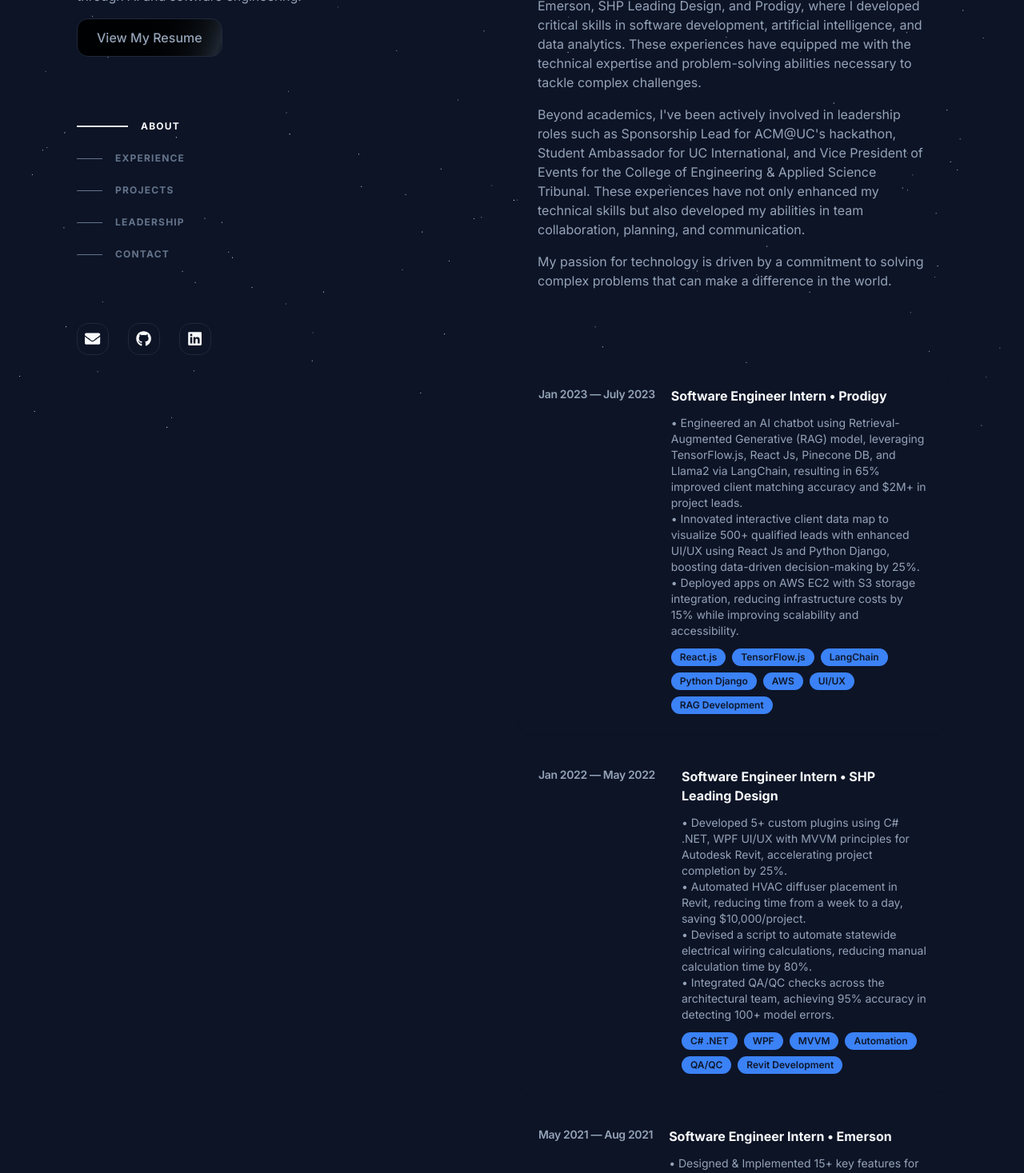
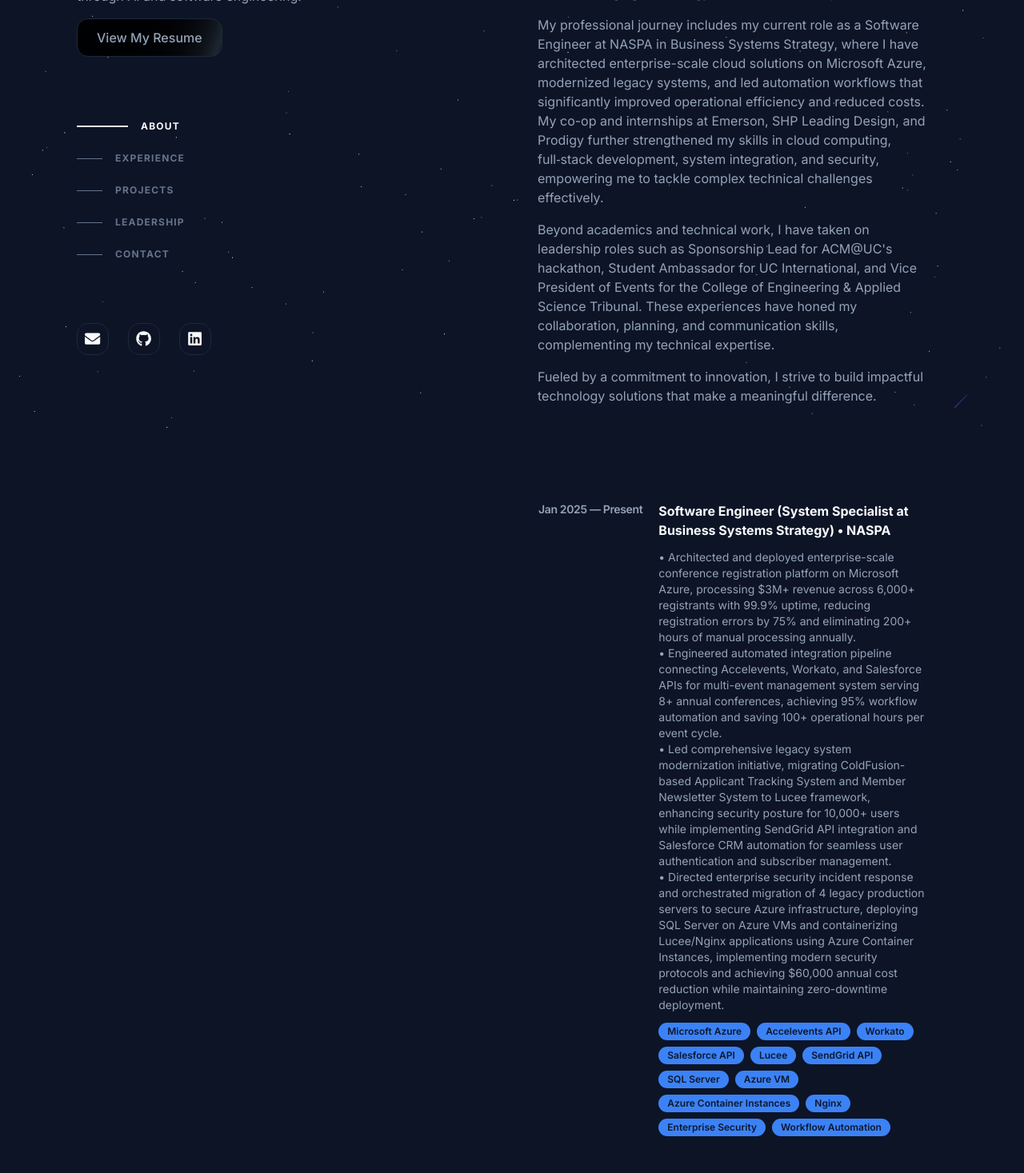
Before and after one commit to haneesha2018/eportfolio, a Next.js app: page / in a window 1280 px wide. Shown: the part 260-1727 px from the top of the page at 80% size. Built offline with nearby package versions, Linux system fonts and the light colour scheme.

Commit message:
Enhance About and ExpCards components with updated descriptions, improved clarity, and added current role details

```diff
--- a/components/About.tsx
+++ b/components/About.tsx
@@ -15,22 +15,23 @@
           About
         </h2>
       </div>
-      <div className="flex flex-col gap-4">
+    <div className="flex flex-col gap-4">
       <p className="text-start text-muted-foreground lg:px-6">
-        Hello! I'm <BoldT>Haneesha Dushara</BoldT>, a recent Computer Science graduate with a bachelor's degree from the University of Cincinnati. With a 3.9 GPA and over 1.5 years of professional full-time internship experience, I'm a continuous and curious learner.
+        Hello! I'm <BoldT>Haneesha Dushara</BoldT>, a recent Computer Science graduate from the University of Cincinnati with a 3.9 GPA and nearly 2.5 years of combined professional experience — including <BoldT>8 months in a full-time Software Engineer role</BoldT> and <BoldT>1 year 8 months across 5 semesters of co-op technical internships</BoldT>. I am a continuous and curious learner passionate about leveraging technology to solve real-world problems.
       </p>
 
       <p className="text-start text-muted-foreground lg:px-6">
-        My professional journey includes full-time internships at Emerson, SHP Leading Design, and Prodigy, where I developed critical skills in software development, artificial intelligence, and data analytics. These experiences have equipped me with the technical expertise and problem-solving abilities necessary to tackle complex challenges.
+        My professional journey includes my current role as a Software Engineer at NASPA in Business Systems Strategy, where I have architected enterprise-scale cloud solutions on Microsoft Azure, modernized legacy systems, and led automation workflows that significantly improved operational efficiency and reduced costs. My co-op and internships at Emerson, SHP Leading Design, and Prodigy further strengthened my skills in cloud computing, full‑stack development, system integration, and security, empowering me to tackle complex technical challenges effectively.
       </p>
 
       <p className="text-start text-muted-foreground lg:px-6">
-        Beyond academics, I've been actively involved in leadership roles such as Sponsorship Lead for ACM@UC's hackathon, Student Ambassador for UC International, and Vice President of Events for the College of Engineering & Applied Science Tribunal. These experiences have not only enhanced my technical skills but also developed my abilities in team collaboration, planning, and communication.
+        Beyond academics and technical work, I have taken on leadership roles such as Sponsorship Lead for ACM@UC's hackathon, Student Ambassador for UC International, and Vice President of Events for the College of Engineering & Applied Science Tribunal. These experiences have honed my collaboration, planning, and communication skills, complementing my technical expertise.
       </p>
+
       <p className="text-start text-muted-foreground lg:px-6">
-        My passion for technology is driven by a commitment to solving complex problems that can make a difference in the world.
+        Fueled by a commitment to innovation, I strive to build impactful technology solutions that make a meaningful difference.
       </p>
-      </div>
+    </div>
     </section>
   );
 }
--- a/components/ExpCards.tsx
+++ b/components/ExpCards.tsx
@@ -11,13 +11,39 @@
 
 const jobPositions = [
   {
+    timeline: "Jan 2025 — Present",
+    previousTimeline: [""],
+    currentPosition: "Software Engineer (System Specialist at Business Systems Strategy)",
+    place: "NASPA",
+    previousPositions: [""],
+    description: [
+      "Architected and deployed enterprise-scale conference registration platform on Microsoft Azure, processing $3M+ revenue across 6,000+ registrants with 99.9% uptime, reducing registration errors by 75% and eliminating 200+ hours of manual processing annually.",
+      "Engineered automated integration pipeline connecting Accelevents, Workato, and Salesforce APIs for multi-event management system serving 8+ annual conferences, achieving 95% workflow automation and saving 100+ operational hours per event cycle.",
+      "Led comprehensive legacy system modernization initiative, migrating ColdFusion-based Applicant Tracking System and Member Newsletter System to Lucee framework, enhancing security posture for 10,000+ users while implementing SendGrid API integration and Salesforce CRM automation for seamless user authentication and subscriber management.",
+      "Directed enterprise security incident response and orchestrated migration of 4 legacy production servers to secure Azure infrastructure, deploying SQL Server on Azure VMs and containerizing Lucee/Nginx applications using Azure Container Instances, implementing modern security protocols and achieving $60,000 annual cost reduction while maintaining zero-downtime deployment."
+    ],
+    skills: [
+      "Microsoft Azure",
+      "Accelevents API",
+      "Workato",
+      "Salesforce API",
+      "Lucee",
+      "SendGrid API",
+      "SQL Server",
+      "Azure VM",
+      "Azure Container Instances",
+      "Nginx",
+      "Enterprise Security",
+      "Workflow Automation"
+    ],
+  },
+  {
     timeline: "Jan 2023 — July 2023",
     previousTimeline: [""],
     currentPosition: "Software Engineer Intern",
     place: "Prodigy",
     previousPositions: [""],
     description: [
-      "Engineered an AI chatbot using Retrieval-Augmented Generative (RAG) model, leveraging TensorFlow.js, React Js, Pinecone DB, and Llama2 via LangChain, resulting in 65% improved client matching accuracy and $2M+ in project leads.",
       "Innovated interactive client data map to visualize 500+ qualified leads with enhanced UI/UX using React Js and Python Django, boosting data-driven decision-making by 25%.",
       "Deployed apps on AWS EC2 with S3 storage integration, reducing infrastructure costs by 15% while improving scalability and accessibility."
     ],
@@ -27,8 +53,7 @@
       "LangChain",
       "Python Django",
       "AWS",
-      "UI/UX",
-      "RAG Development"
+      "UI/UX"
     ],
   },
   {
@@ -133,8 +158,12 @@
                 <br></br>
               •  {job.description[1]}
                 <br></br>
-              •  {job.description[2]}
-                <br></br>
+              {job.description[2] && (
+                <>
+                  •  {job.description[2]}
+                  <br></br>
+                </>
+              )}
               {job.description[3] && (
                 <>
                   •  {job.description[3]}
```
